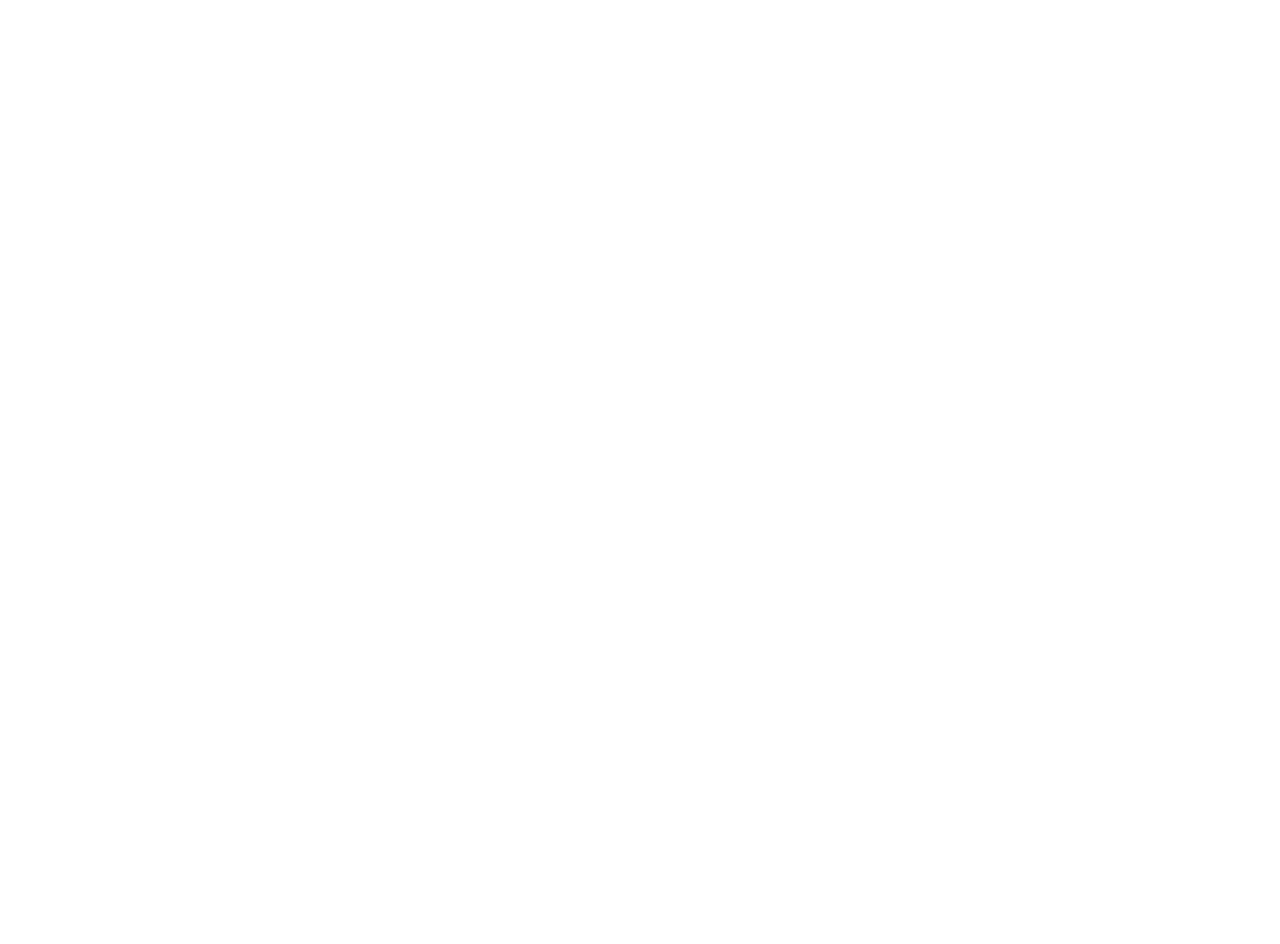
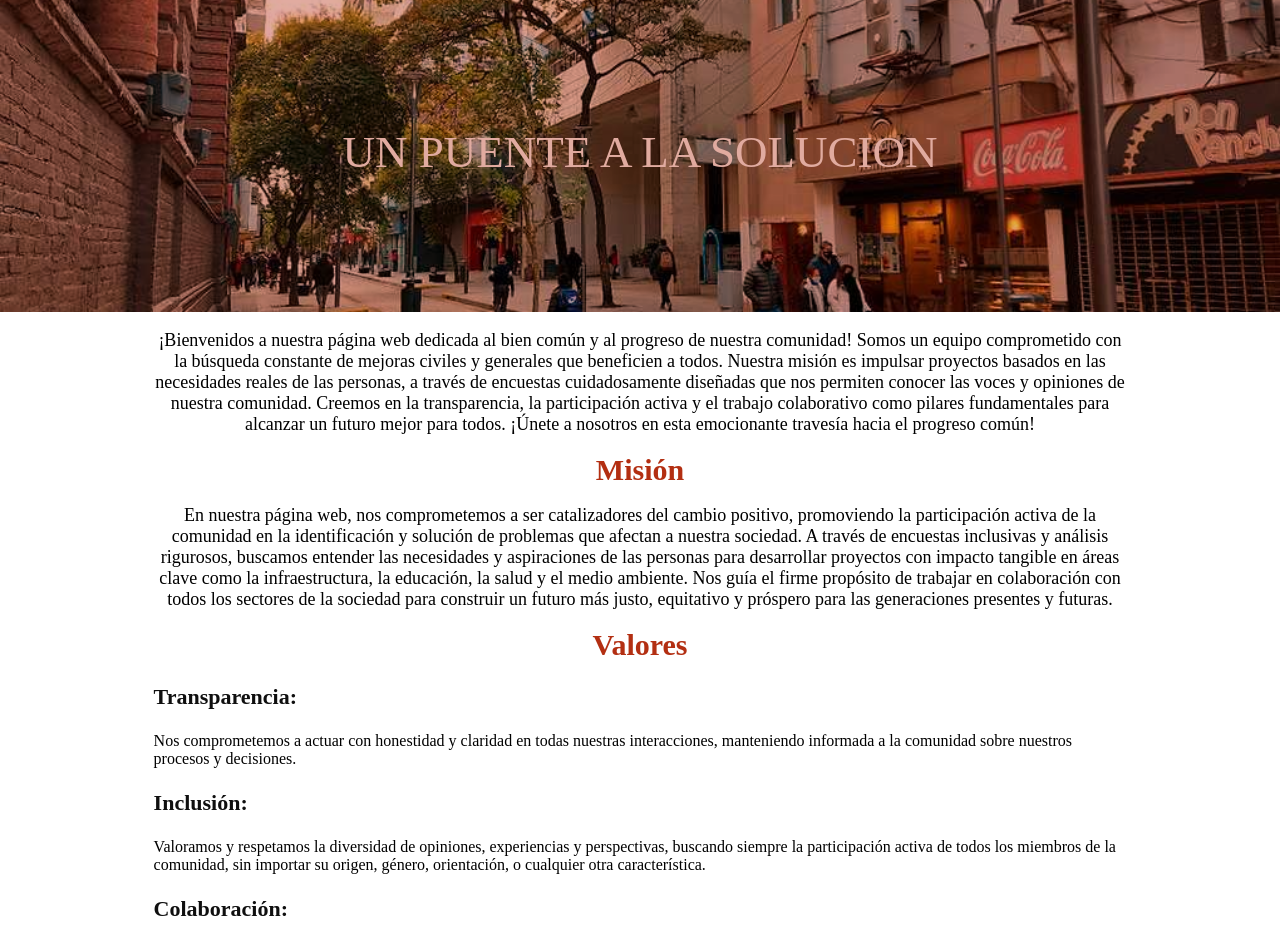
Before and after one commit to RieraAndres/opina.com, a React (Create React App) app in the folder Client/: page /about in a window 1280 px wide. Before the commit this address had no page. Shown: the part 120-1064 px from the top of the page. Before the commit the page ends 800 px from the top, so only its background shows below. Built offline with nearby package versions, Linux system fonts and the light colour scheme; a web font is replaced by a local one.

Commit message:
Info component and About View

```diff
--- a/Client/src/App.js
+++ b/Client/src/App.js
@@ -1,11 +1,13 @@
 import { Route, Routes } from "react-router-dom";
 import "./App.css";
 import Home from "./Views/Home/Home";
+import About from "./Views/About/About";
 function App() {
   return (
     <div>
       <Routes>
         <Route path="/" element={<Home />} />
+        <Route path="/about" element={<About />} />
       </Routes>
     </div>
   );
--- /dev/null
+++ b/Client/src/Components/Info/Info.jsx
@@ -0,0 +1,39 @@
+import styles from "../Info/Info.module.css";
+
+function Info() {
+  return (
+    <>
+      <div className={styles.flyer}>
+        <p>UN PUENTE A LA SOLUCION</p>
+      </div>
+      <div className={styles.welcome}>
+        <p>¡Bienvenidos a nuestra página web dedicada al bien común y al progreso de nuestra comunidad! Somos un equipo comprometido con la búsqueda constante de mejoras civiles y generales que beneficien a todos. Nuestra misión es impulsar proyectos basados en las necesidades reales de las personas, a través de encuestas cuidadosamente diseñadas que nos permiten conocer las voces y opiniones de nuestra comunidad. Creemos en la transparencia, la participación activa y el trabajo colaborativo como pilares fundamentales para alcanzar un futuro mejor para todos. ¡Únete a nosotros en esta emocionante travesía hacia el progreso común!</p>
+      </div>
+      <div className={styles.mision}>
+        <p className={styles.Title}>Misión</p>
+        <p className={styles.misionText}>
+          En nuestra página web, nos comprometemos a ser catalizadores del cambio positivo, promoviendo la participación activa de la comunidad en la identificación y solución de problemas que afectan a nuestra sociedad. A través de encuestas inclusivas y análisis rigurosos, buscamos entender las necesidades y aspiraciones de las personas para desarrollar proyectos con impacto tangible en áreas clave como la infraestructura, la educación, la salud y el medio ambiente. Nos guía el firme propósito de trabajar en colaboración con todos los sectores de la sociedad para construir un futuro más justo, equitativo y próspero para las generaciones presentes y futuras.
+        </p>
+      </div>
+      <div className={styles.Valores}>
+        <div className={styles.titleContainer}>
+          <p className={styles.Title}>Valores</p>
+        </div>
+        <p className={styles.subtitle}>Transparencia:</p>
+        <p className={styles.valoresText}>Nos comprometemos a actuar con honestidad y claridad en todas nuestras interacciones, manteniendo informada a la comunidad sobre nuestros procesos y decisiones.</p>
+        <p className={styles.subtitle}>Inclusión:</p>
+        <p className={styles.valoresText}>Valoramos y respetamos la diversidad de opiniones, experiencias y perspectivas, buscando siempre la participación activa de todos los miembros de la comunidad, sin importar su origen, género, orientación, o cualquier otra característica.</p>
+        <p className={styles.subtitle}>Colaboración:</p>
+        <p className={styles.valoresText}>Creemos en el poder del trabajo en equipo y la cooperación para lograr resultados significativos. Fomentamos alianzas estratégicas con organizaciones y líderes comunitarios para maximizar el impacto de nuestras acciones.</p>
+        <p className={styles.subtitle}>Empatía:</p>
+        <p className={styles.valoresText}>Nos ponemos en el lugar de los demás, comprendiendo sus necesidades, preocupaciones y aspiraciones. Guiamos nuestras acciones con compasión y empatía hacia aquellos que más lo necesitan.</p>
+        <p className={styles.subtitle}>Responsabilidad:</p>
+        <p className={styles.valoresText}>Asumimos la responsabilidad de nuestras acciones y decisiones, velando por el bienestar de la comunidad y el uso adecuado de los recursos disponibles. Nos comprometemos a rendir cuentas ante nuestra comunidad y a aprender de nuestros errores para mejorar continuamente.</p>
+        <p className={styles.subtitle}>Innovación:</p>
+        <p className={styles.valoresText}>Buscamos constantemente nuevas formas de abordar los desafíos sociales, fomentando la creatividad, la experimentación y el pensamiento crítico en la búsqueda de soluciones efectivas y sostenibles.</p>
+      </div>
+    </>
+  );
+}
+
+export default Info;
--- /dev/null
+++ b/Client/src/Components/Info/Info.module.css
@@ -0,0 +1,78 @@
+.flyer {
+    background-image: url("../../Assets/Images/fondoAbout.jpg");
+    background-size: cover;
+    background-position: center;
+    padding-top: 7%;
+    padding-bottom: 7%;
+    position: relative; /* Para que el color de fondo absoluto se posicione correctamente */
+}
+
+.flyer::before {
+    content: ""; /* Se utiliza para agregar contenido generado */
+    position: absolute;
+    top: 0;
+    right: 0;
+    bottom: 0;
+    left: 0;
+    background-color: rgba(179, 47, 18,0.4); /* Color rojo translúcido */
+    mix-blend-mode: multiply; /* Mezcla de color */
+}
+
+.flyer p {
+    display: flex;
+    justify-content: center;
+    font-family: Jura;
+    font-size: 45px;
+    color:rgb(255, 255, 255) ;
+}
+
+.welcome{
+    display: flex;
+    justify-content: center;
+    text-align: center;
+    margin: 0 12% 0 12%;
+}
+.welcome p {
+    font-family: Jura;
+    font-size: 18px;
+}
+
+.mision{
+    display: flex;
+    justify-content: center;
+    flex-direction: column;
+    text-align: center;
+    margin: 0 12% 0 12%;
+}
+
+.Title{
+    margin: 0;
+    font-family: Jura;
+    font-weight: bolder;
+    font-size: 30px;
+    color:#B32F12
+}
+
+.misionText{
+    font-family: Jura;
+    font-size: 18px;
+}
+
+.titleContainer{
+    display: flex;
+    justify-content: center;
+}
+.Valores{
+    margin: 0 12% 5% 12%;
+}
+
+.subtitle{
+    font-family: Jura;
+    font-size: 22px;
+    font-weight: 700;
+    color:#0F0F0F
+}
+
+.valoresText{
+    font-family: Jura;
+}
--- /dev/null
+++ b/Client/src/Views/About/About.jsx
@@ -0,0 +1,15 @@
+import Footer from "../../Components/Footer/Footer";
+import Header from "../../Components/Header/Header";
+import Info from "../../Components/Info/Info";
+
+function About() {
+  return (
+    <div>
+        <Header></Header>
+        <Info></Info>
+        <Footer></Footer>
+    </div>
+  );
+}
+
+export default About;
```
Also changed, not shown: Client/src/Assets/Images/fondoAbout.jpg (added).
